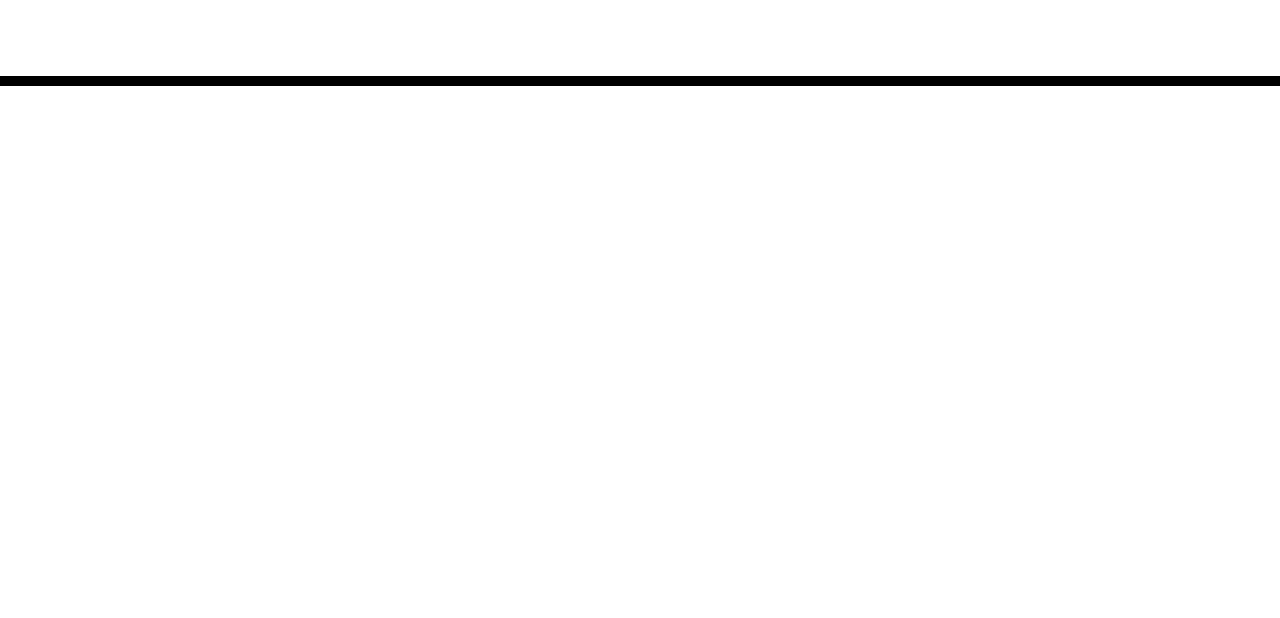
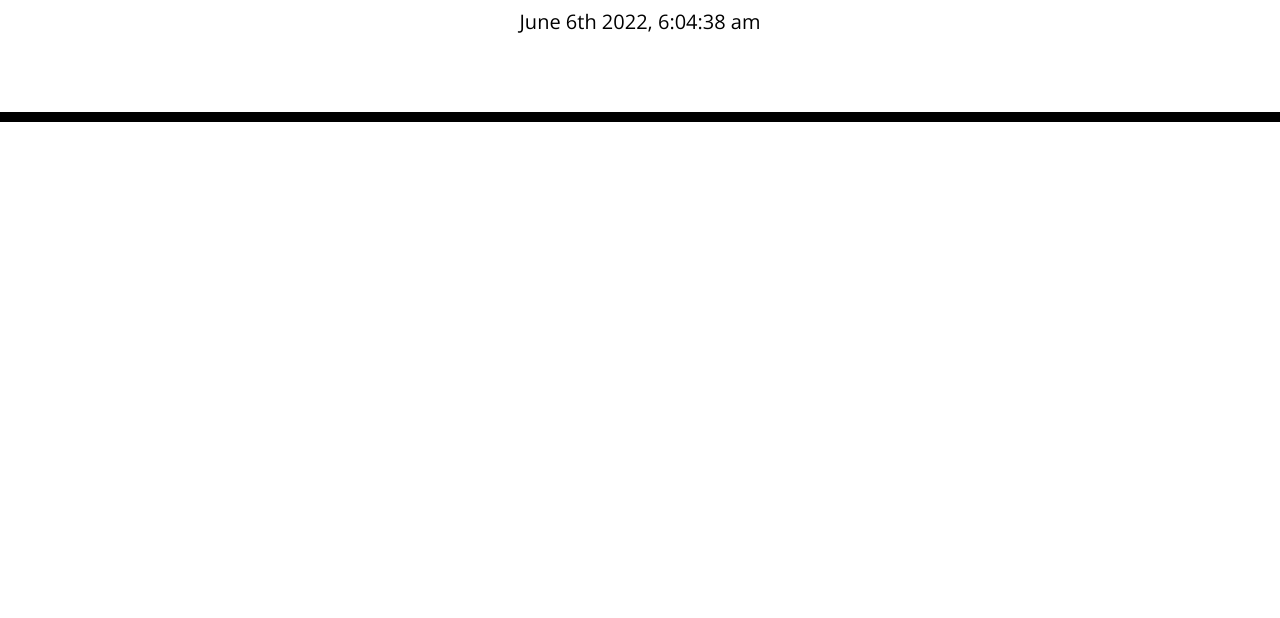
Before and after one commit to M-Soriano/Theweather, a plain HTML site: page index.html in a window 1280 px wide. Shown: the part 182-800 px from the top of the page. Drawn offline with nearby package versions, Linux system fonts and the light colour scheme.

Commit message:
Added clock to the header

```diff
--- a/index.html
+++ b/index.html
@@ -26,13 +26,16 @@
     <header class="jumbotron">
       <h1 class="display-3">Work Day Scheduler</h1>
       <p class="lead">A simple calendar app for scheduling your work day</p>
-      <p id="currentDay" class="lead"></p>
+      <p id="time" class="lead"></p>
+
     </header>
     <div class="container">
       <!-- Timeblocks go here -->
+
     </div>
 
     <script src="https://code.jquery.com/jquery-3.4.1.min.js"></script>
     <script src="https://cdnjs.cloudflare.com/ajax/libs/moment.js/2.24.0/moment.min.js"></script>
+    <script src="script.js"></script>
   </body>
 </html>
--- /dev/null
+++ b/script.js
@@ -0,0 +1,4 @@
+// Using
+var timeandday = moment().format('MMMM Do YYYY, h:mm:ss a');
+// this site help me understand  how to use the $ identifiers https://stackoverflow.com/questions/28265290/how-can-i-stop-the-current-time-and-change-it-with-js-jquery
+$("#time").html(timeandday);
```
